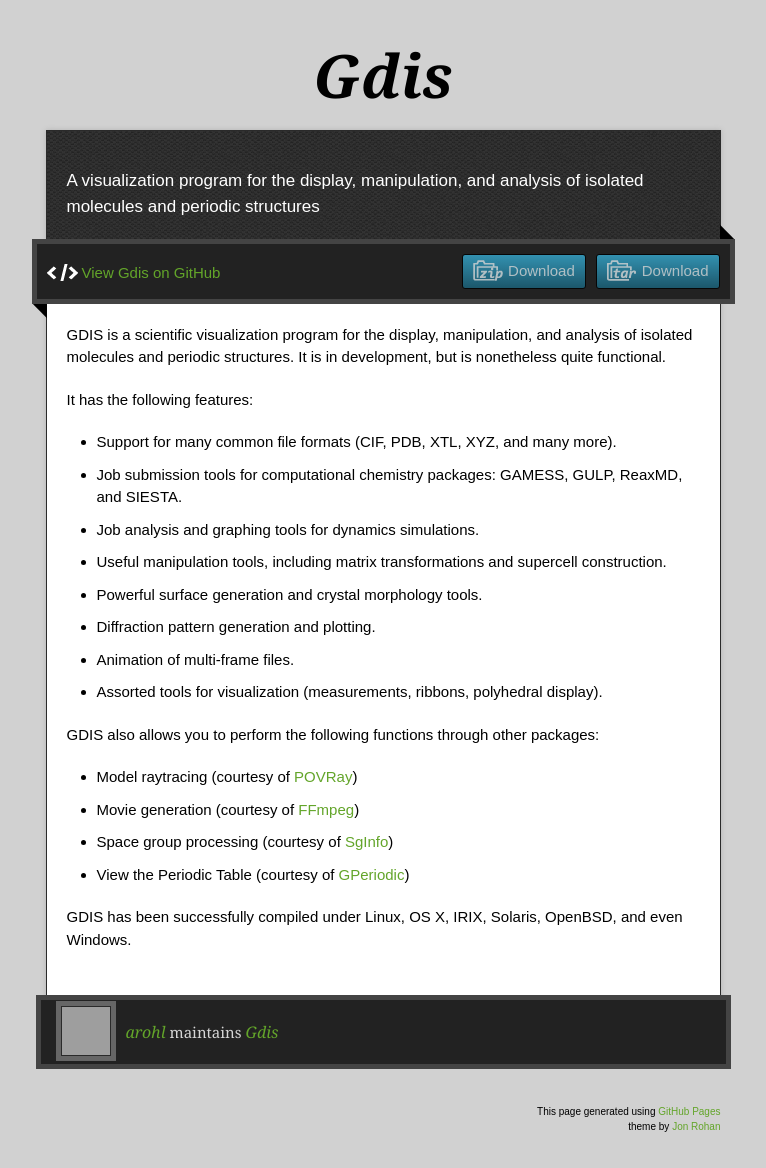
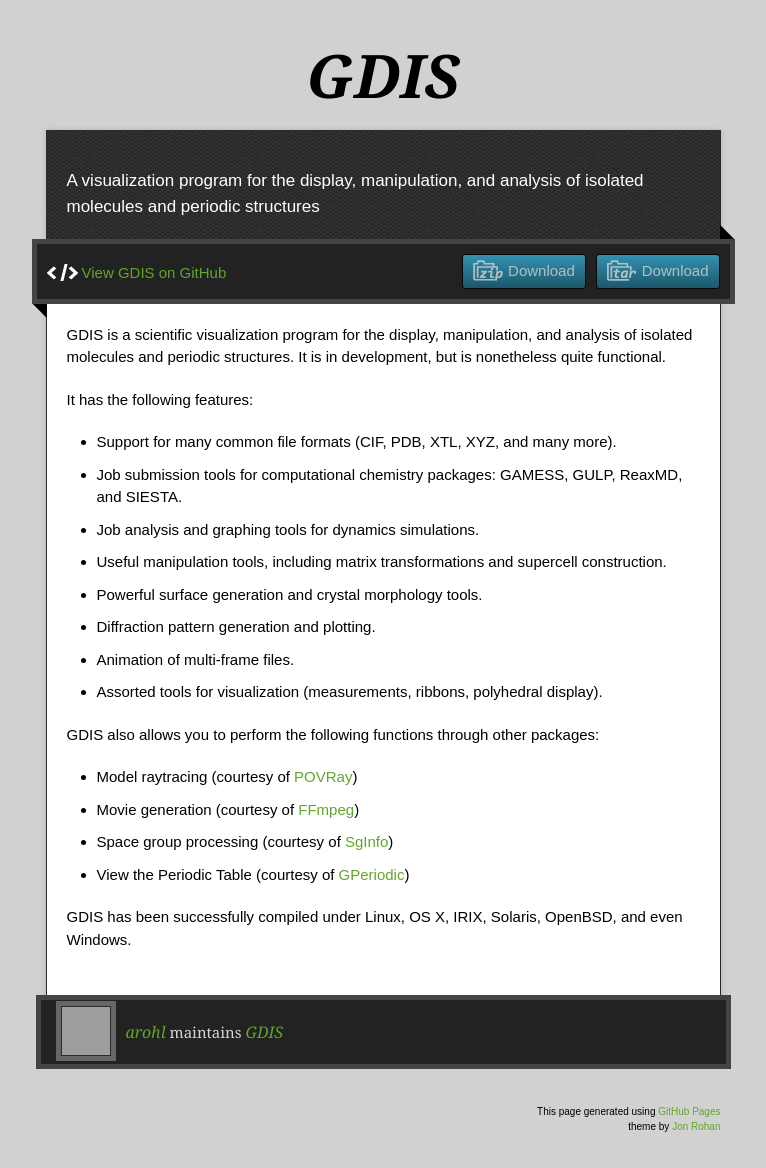
Before and after one commit to arohl/gdis, a plain HTML site: page index.html in a window 1280 px wide. Shown: the whole page, without its empty margins (257-1023 px from the left). Drawn offline with nearby package versions, Linux system fonts and the light colour scheme; grey boxes are pictures that could not be loaded.

Commit message:
Changes Gdis to GDIS on template

```diff
--- a/index.html
+++ b/index.html
@@ -11,7 +11,7 @@
   <script type="text/javascript" src="https://ajax.googleapis.com/ajax/libs/jquery/1.7.1/jquery.min.js"></script>
   <script type="text/javascript" src="javascripts/script.js"></script>
 
-  <title>Gdis</title>
+  <title>GDIS</title>
   <meta name="description" content="A visualization program for the display, manipulation, and analysis of isolated molecules and periodic structures">
 
   <meta name="viewport" content="width=device-width,initial-scale=1">
@@ -22,7 +22,7 @@
 
   <div class="wrapper">
     <header>
-      <h1 class="title">Gdis</h1>
+      <h1 class="title">GDIS</h1>
     </header>
     <div id="container">
       <p class="tagline">A visualization program for the display, manipulation, and analysis of isolated molecules and periodic structures</p>
@@ -31,7 +31,7 @@
         <div class="inner">
           <a href="https://github.com/arohl/gdis/tarball/master" class="download-button tar"><span>Download</span></a>
           <a href="https://github.com/arohl/gdis/zipball/master" class="download-button zip"><span>Download</span></a>
-          <a href="https://github.com/arohl/gdis" class="code">View Gdis on GitHub</a>
+          <a href="https://github.com/arohl/gdis" class="code">View GDIS on GitHub</a>
         </div>
         <span class="blc"></span><span class="trc"></span>
         </div>
@@ -66,7 +66,7 @@
     </div>
     <footer>
       <div class="owner">
-      <p><a href="https://github.com/arohl" class="avatar"><img src="https://avatars1.githubusercontent.com/u/10984236?v=3&amp;s=60" width="48" height="48"></a> <a href="https://github.com/arohl">arohl</a> maintains <a href="https://github.com/arohl/gdis">Gdis</a></p>
+      <p><a href="https://github.com/arohl" class="avatar"><img src="https://avatars1.githubusercontent.com/u/10984236?v=3&amp;s=60" width="48" height="48"></a> <a href="https://github.com/arohl">arohl</a> maintains <a href="https://github.com/arohl/gdis">GDIS</a></p>
 
 
       </div>
```
